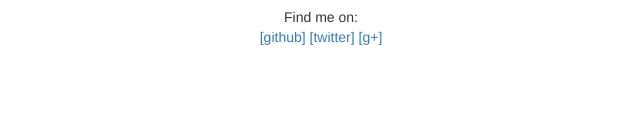
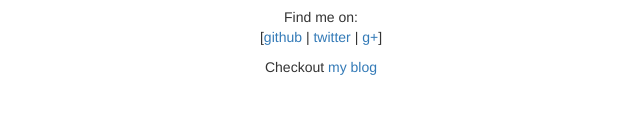
Before and after one commit to krmboya/krm, a plain HTML site: page index.html in a window 1280 px wide. Shown: the part 257-370 px from the top of the page, without its empty margins (319-959 px from the left). Drawn offline with Linux system fonts and the light colour scheme.

Commit message:
add blog link

```diff
--- a/index.html
+++ b/index.html
@@ -41,10 +41,13 @@
 	  <p> Making good use of all that's been given to me </p>
 	  <p>
 	    Find me on: <br/>
-	    <a href="https://github.com/krmboya" target="_blank">[github]</a>
-	    <a href="https://twitter.com/krmboya" target="_blank">[twitter]</a>
+	    [<a href="https://github.com/krmboya" target="_blank">github</a> |
+	    <a href="https://twitter.com/krmboya" target="_blank">twitter</a> |
 	    <a href="https://plus.google.com/111093380192761823841/posts"
-	       target="_blank">[g+]</a>
+	       target="_blank">g+</a>]
+	  </p>
+	  <p>
+	    Checkout <a href="blog">my blog</a>
 	  </p>
 	</div>
       </div>
```
